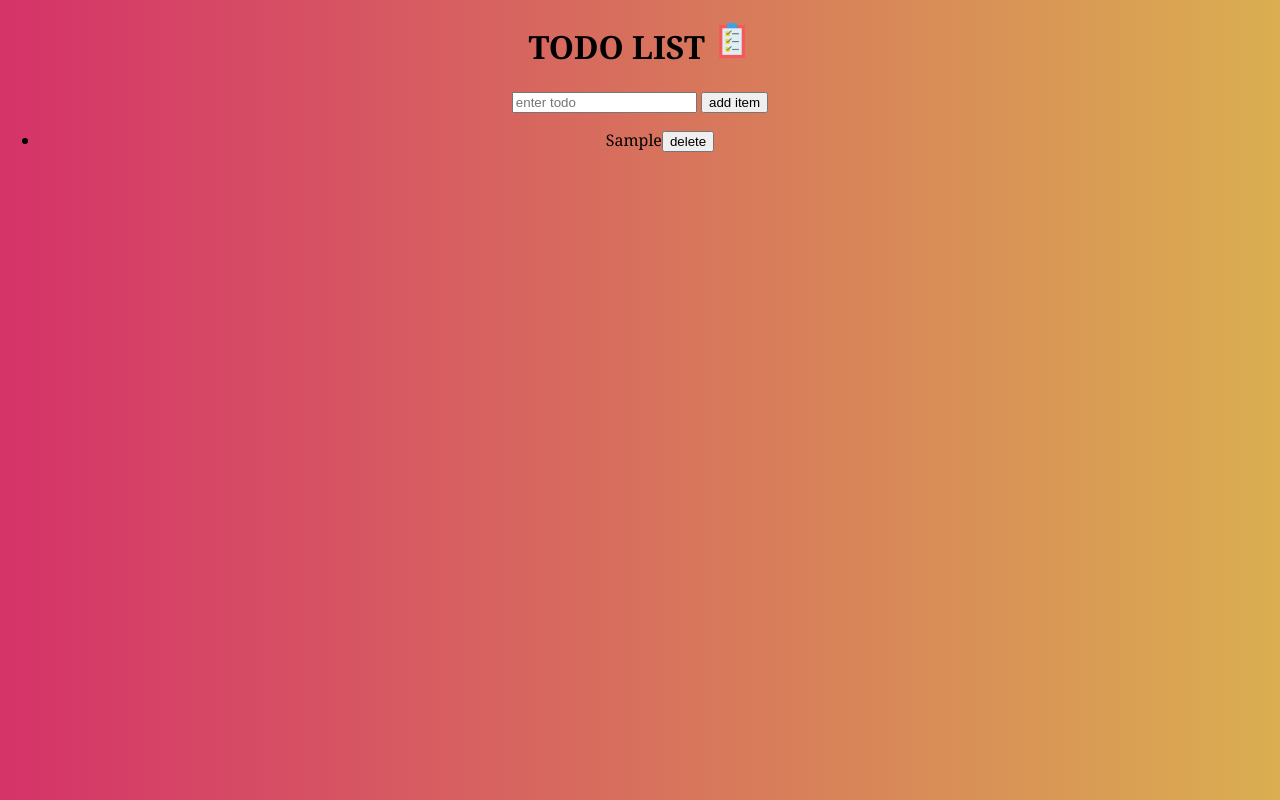
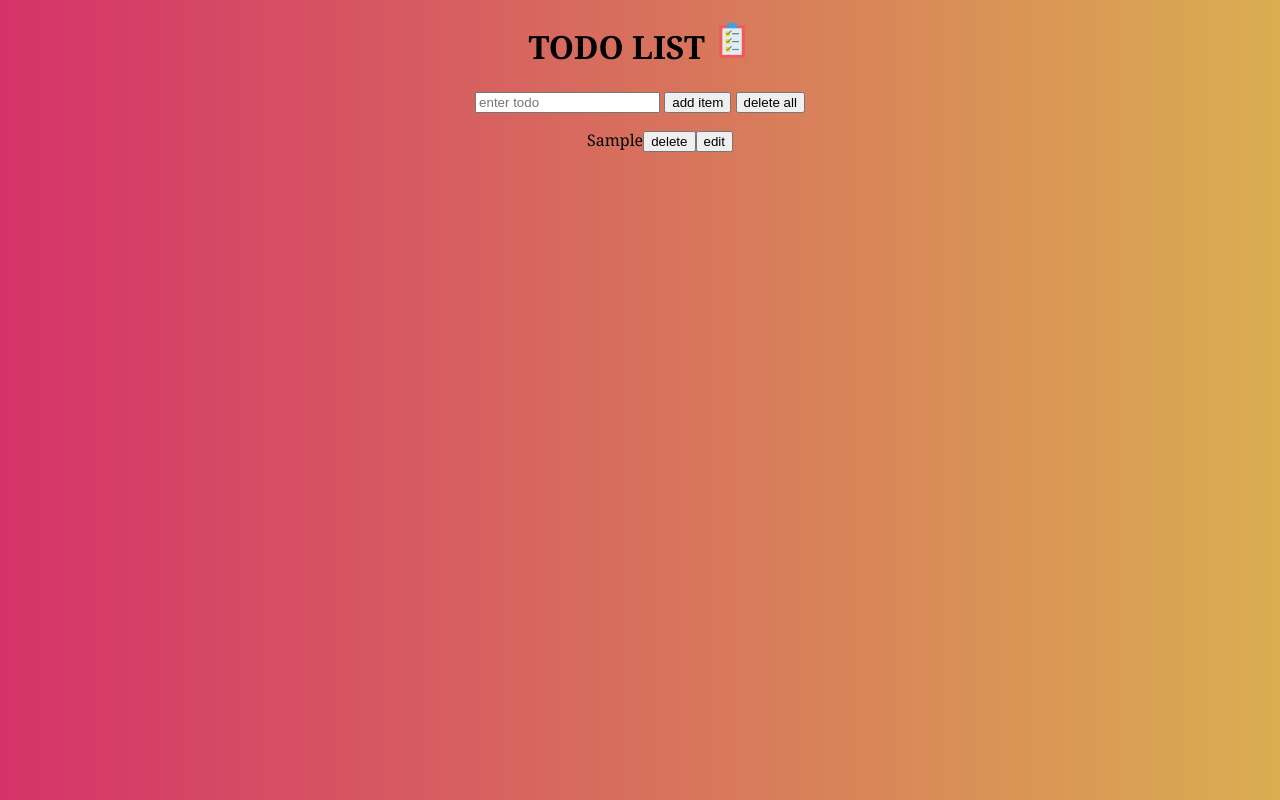
Before and after one commit to wareesha-nasir/JS-Projects-2, a plain HTML site: page todo/index.html in a window 1280 px wide. Both pictures are taken after typing "Sample" into the empty fields and a click on the button "add item". Drawn offline with Linux system fonts and the light colour scheme.

Commit message:
Add files via upload

```diff
--- a/todo/app.js
+++ b/todo/app.js
@@ -13,13 +13,23 @@ function addtodo(){
     var dt=document.createTextNode("delete");
     delbtn.setAttribute("onclick","deleteItem(this)") // to get complete element use "this" this pass whole button
     //with all attributes.
-
-    delbtn.appendChild(dt);
-
+     delbtn.appendChild(dt);
+var edtbtn=document.createElement("button");
+var ed=document.createTextNode("edit");
+edtbtn.setAttribute("onclick","editItem(this)")
+edtbtn.appendChild(ed);
     li.appendChild(delbtn);
+    li.appendChild(edtbtn);
     l.appendChild(li);
     todo.value="";
 }
 function deleteItem(e){
 e.parentNode.remove()="";
 }
+function deletetodo(){
+    l.innerHTML="";
+}
+function editItem(g){
+    var i=prompt("enter new value",g.parentNode.firstChild.nodeValue)
+    g.parentNode.firstChild.nodeValue=i;
+}
--- a/todo/index.html
+++ b/todo/index.html
@@ -15,12 +15,14 @@
    <div>
        <input type="text" id="todo" placeholder="enter todo">
        <button onclick="addtodo()">add item</button>
+       <button onclick="deletetodo()">delete all</button>
    </div>
    <div>
        <ul id="list">
 
        </ul>
    </div>
+
 </body>
 <script src="app.js"></script>
 </html>
--- a/todo/style.css
+++ b/todo/style.css
@@ -10,3 +10,6 @@ img{
     width:3%;
     height: 3%;
 }
+ul{
+    list-style: none;
+}
```
